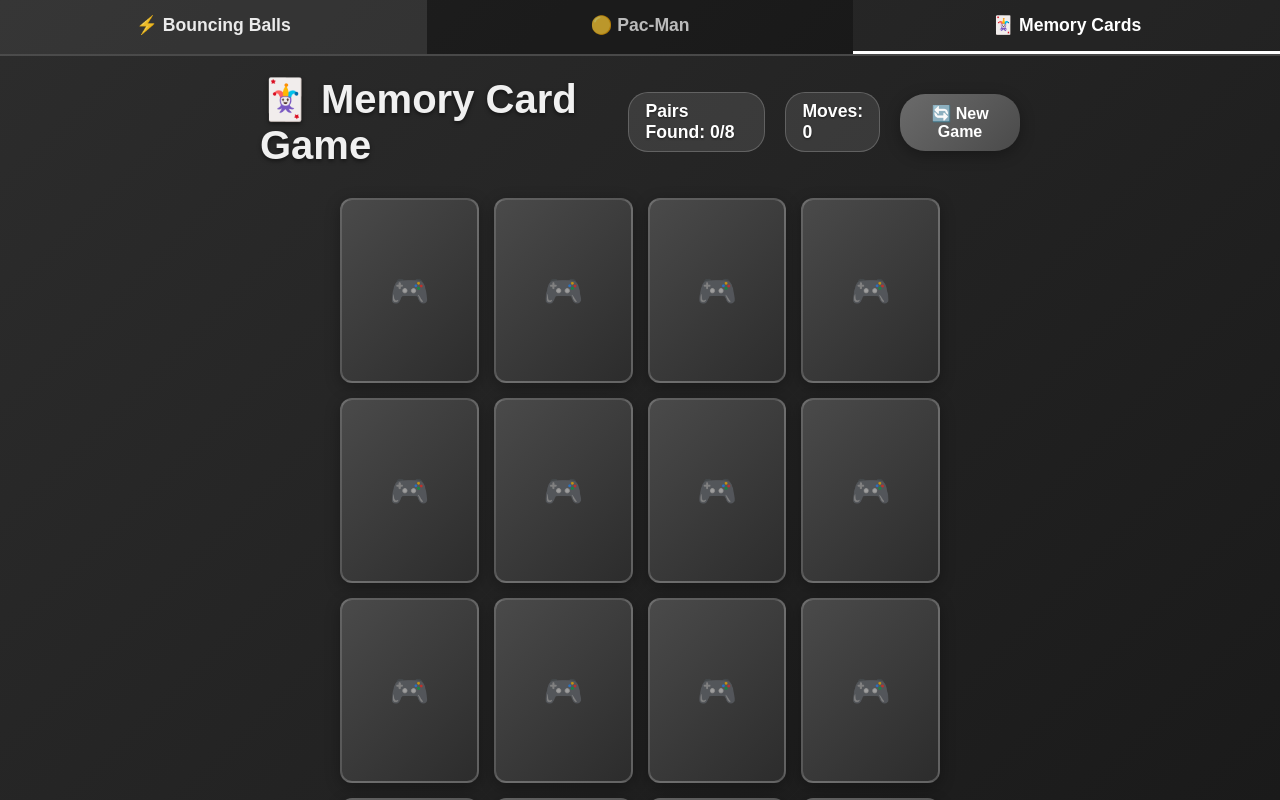
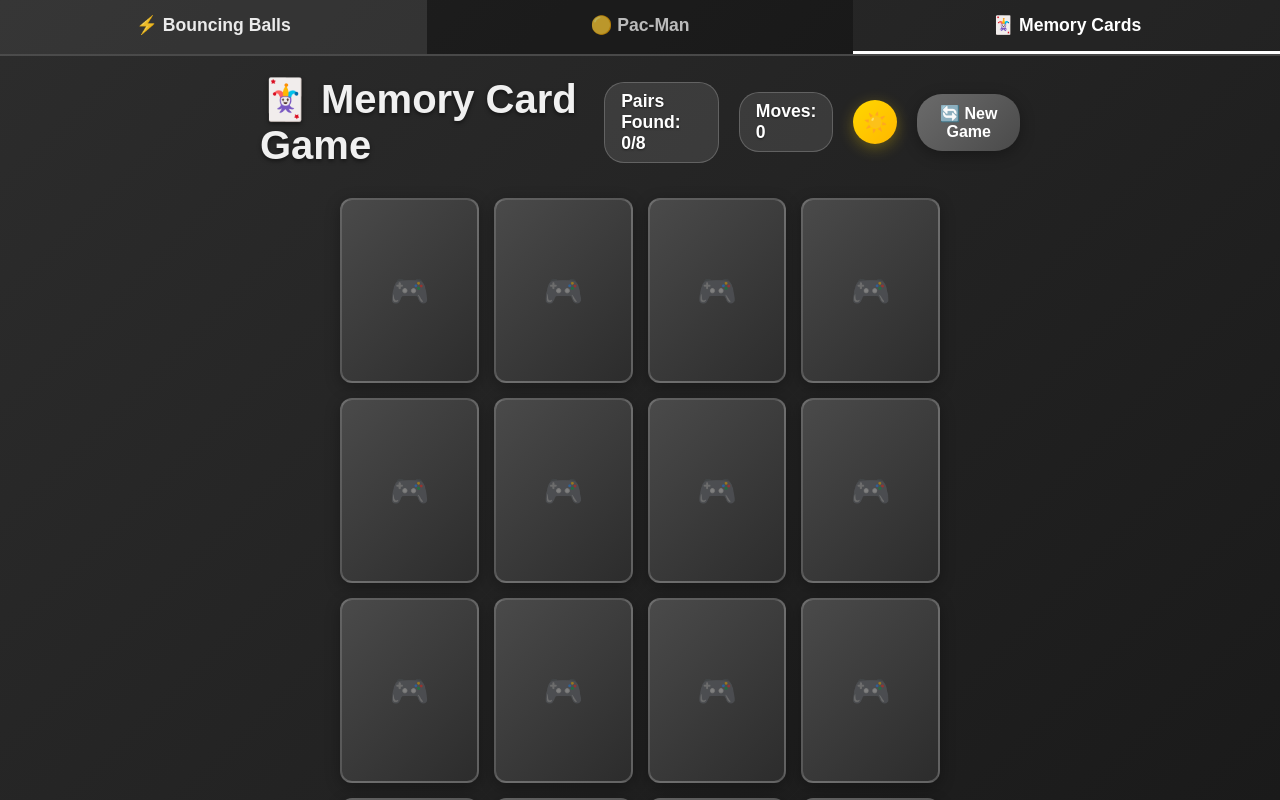
Before and after one commit to Marydaniel-a11y/myFirstProject, a React app: page / in a window 1280 px wide. Both pictures are taken after a click on the button "🃏 Memory Cards". Built offline with nearby package versions, Linux system fonts and the light colour scheme.

Commit message:
Add theme toggle functionality and styling for light and dark modes in Memory Card Game

```diff
--- a/src/App.css
+++ b/src/App.css
@@ -559,3 +559,159 @@ body {
     font-size: 1.2rem;
   }
 }
+
+/* 🌙☀️ THEME TOGGLE STYLING */
+
+.theme-toggle-button {
+  background: linear-gradient(135deg, #ffd700, #ffb700);
+  color: #000000;
+  border: none;
+  padding: 10px 12px;
+  border-radius: 50%;
+  font-size: 1.2rem;
+  cursor: pointer;
+  transition: all 0.3s ease;
+  box-shadow: 0 4px 15px rgba(255, 215, 0, 0.3);
+  width: 44px;
+  height: 44px;
+  display: flex;
+  align-items: center;
+  justify-content: center;
+}
+
+.theme-toggle-button:hover {
+  background: linear-gradient(135deg, #ffdd00, #ffc000);
+  transform: translateY(-2px) scale(1.1);
+  box-shadow: 0 6px 20px rgba(255, 215, 0, 0.4);
+}
+
+/* 🌞 LIGHT THEME STYLING */
+
+.card-game-area.light-theme {
+  background: linear-gradient(135deg, #f5f5f5 0%, #e8e8e8 100%);
+}
+
+.light-theme .game-header .title {
+  color: #333333;
+  text-shadow: 0 2px 4px rgba(255, 255, 255, 0.8);
+}
+
+.light-theme .stat {
+  color: #333333;
+  background: rgba(255, 255, 255, 0.8);
+  border: 1px solid rgba(0, 0, 0, 0.1);
+  text-shadow: none;
+  box-shadow: 0 2px 8px rgba(0, 0, 0, 0.1);
+}
+
+.light-theme .reset-button {
+  background: linear-gradient(135deg, #e0e0e0, #c0c0c0);
+  color: #333333;
+  box-shadow: 0 4px 15px rgba(0, 0, 0, 0.1);
+}
+
+.light-theme .reset-button:hover {
+  background: linear-gradient(135deg, #f0f0f0, #d0d0d0);
+  box-shadow: 0 6px 20px rgba(0, 0, 0, 0.15);
+}
+
+.light-theme .win-message {
+  background: rgba(76, 175, 80, 0.1);
+  border: 3px solid #4caf50;
+}
+
+.light-theme .win-message h2 {
+  color: #2e7d32;
+  text-shadow: 0 0 10px rgba(76, 175, 80, 0.3);
+}
+
+.light-theme .win-message p {
+  color: #333333;
+}
+
+.light-theme .play-again-button {
+  background: linear-gradient(135deg, #4caf50, #45a049);
+  color: #ffffff;
+  box-shadow: 0 4px 15px rgba(76, 175, 80, 0.3);
+}
+
+.light-theme .play-again-button:hover {
+  background: linear-gradient(135deg, #5cbf60, #4caf50);
+  box-shadow: 0 6px 20px rgba(76, 175, 80, 0.4);
+}
+
+/* 🃏 LIGHT THEME CARD STYLING */
+
+.card.light-card .card-front {
+  background: linear-gradient(135deg, #ffffff, #f0f0f0);
+  border: 2px solid rgba(0, 0, 0, 0.1);
+  box-shadow: 0 4px 15px rgba(0, 0, 0, 0.1);
+}
+
+.card.light-card .card-back {
+  background: linear-gradient(135deg, #fff3e0, #ffe0b2);
+  color: #333;
+  border: 2px solid rgba(255, 152, 0, 0.2);
+}
+
+.card.light-card:not(.flipped):not(.matched):hover .card-front {
+  background: linear-gradient(135deg, #f8f8f8, #e8e8e8);
+  transform: translateY(-5px) scale(1.05);
+  box-shadow: 0 8px 25px rgba(0, 0, 0, 0.15);
+}
+
+.card.light-card .card-back-symbol {
+  color: #666666;
+  opacity: 0.8;
+}
+
+/* 📝 LIGHT THEME INSTRUCTIONS */
+
+.light-theme .game-instructions {
+  color: rgba(0, 0, 0, 0.7);
+}
+
+/* 🌙 DARK THEME EXPLICIT STYLING (to ensure contrast with light theme) */
+
+.card-game-area.dark-theme {
+  background: linear-gradient(135deg, #2c2c2c 0%, #1a1a1a 100%);
+}
+
+.card.dark-card .card-front {
+  background: linear-gradient(135deg, #4a4a4a, #2c2c2c);
+  border: 2px solid rgba(255, 255, 255, 0.2);
+}
+
+.card.dark-card .card-back {
+  background: linear-gradient(135deg, #ffffff, #f0f0f0);
+  color: #333;
+  border: 2px solid rgba(255, 255, 255, 0.2);
+}
+
+.card.dark-card:not(.flipped):not(.matched):hover .card-front {
+  background: linear-gradient(135deg, #5a5a5a, #3c3c3c);
+}
+
+.card.dark-card .card-back-symbol {
+  color: rgba(255, 255, 255, 0.7);
+}
+
+/* 🎨 THEME TRANSITION ANIMATIONS */
+
+.card-game-area {
+  transition: background 0.5s ease;
+}
+
+.game-header .title,
+.stat,
+.reset-button,
+.theme-toggle-button,
+.win-message,
+.game-instructions {
+  transition: all 0.3s ease;
+}
+
+.card .card-front,
+.card .card-back {
+  transition: background 0.3s ease, border 0.3s ease, box-shadow 0.3s ease;
+}
--- a/src/App.js
+++ b/src/App.js
@@ -523,6 +523,7 @@ function MemoryCardGame() {
   const [score, setScore] = useState(0); // Number of pairs found
   const [moves, setMoves] = useState(0); // Number of moves made
   const [gameWon, setGameWon] = useState(false); // Is the game completed?
+  const [isDarkMode, setIsDarkMode] = useState(true); // Theme state - true for dark, false for light
 
   // Handle clicking on a card
   const handleCardClick = (cardId) => {
@@ -585,24 +586,33 @@ function MemoryCardGame() {
     }
   };
 
-  // Reset the game
+  // Toggle between dark and light theme
+  const toggleTheme = () => {
+    setIsDarkMode(prevMode => !prevMode);
+  };
+
+  // Reset the game (but keep the current theme)
   const resetGame = () => {
     setCards(createDeck());
     setFlippedCards([]);
     setScore(0);
     setMoves(0);
     setGameWon(false);
+    // Note: We don't reset isDarkMode - theme persists across games
   };
 
   return (
     <div className="game-container">
-      <div className="card-game-area">
+      <div className={`card-game-area ${isDarkMode ? 'dark-theme' : 'light-theme'}`}>
         {/* Game Header with Score and Controls */}
         <div className="game-header">
           <h1 className="title">🃏 Memory Card Game</h1>
           <div className="game-stats">
             <div className="stat">Pairs Found: {score}/{CARD_PAIRS}</div>
             <div className="stat">Moves: {moves}</div>
+            <button className="theme-toggle-button" onClick={toggleTheme} title={`Switch to ${isDarkMode ? 'Light' : 'Dark'} Mode`}>
+              {isDarkMode ? '☀️' : '🌙'}
+            </button>
             <button className="reset-button" onClick={resetGame}>
               🔄 New Game
             </button>
@@ -625,12 +635,12 @@ function MemoryCardGame() {
           {cards.map(card => (
             <div
               key={card.id}
-              className={`card ${card.isFlipped || card.isMatched ? 'flipped' : ''} ${card.isMatched ? 'matched' : ''}`}
+              className={`card ${card.isFlipped || card.isMatched ? 'flipped' : ''} ${card.isMatched ? 'matched' : ''} ${isDarkMode ? 'dark-card' : 'light-card'}`}
               onClick={() => handleCardClick(card.id)}
             >
               <div className="card-front">
                 {/* This is the back of the card (what you see when it's face down) */}
-                <span className="card-back-symbol">🎮</span>
+                <span className="card-back-symbol">{isDarkMode ? '🎮' : '🎯'}</span>
               </div>
               <div className="card-back">
                 {/* This is the front of the card (the emoji you're trying to match) */}
```
